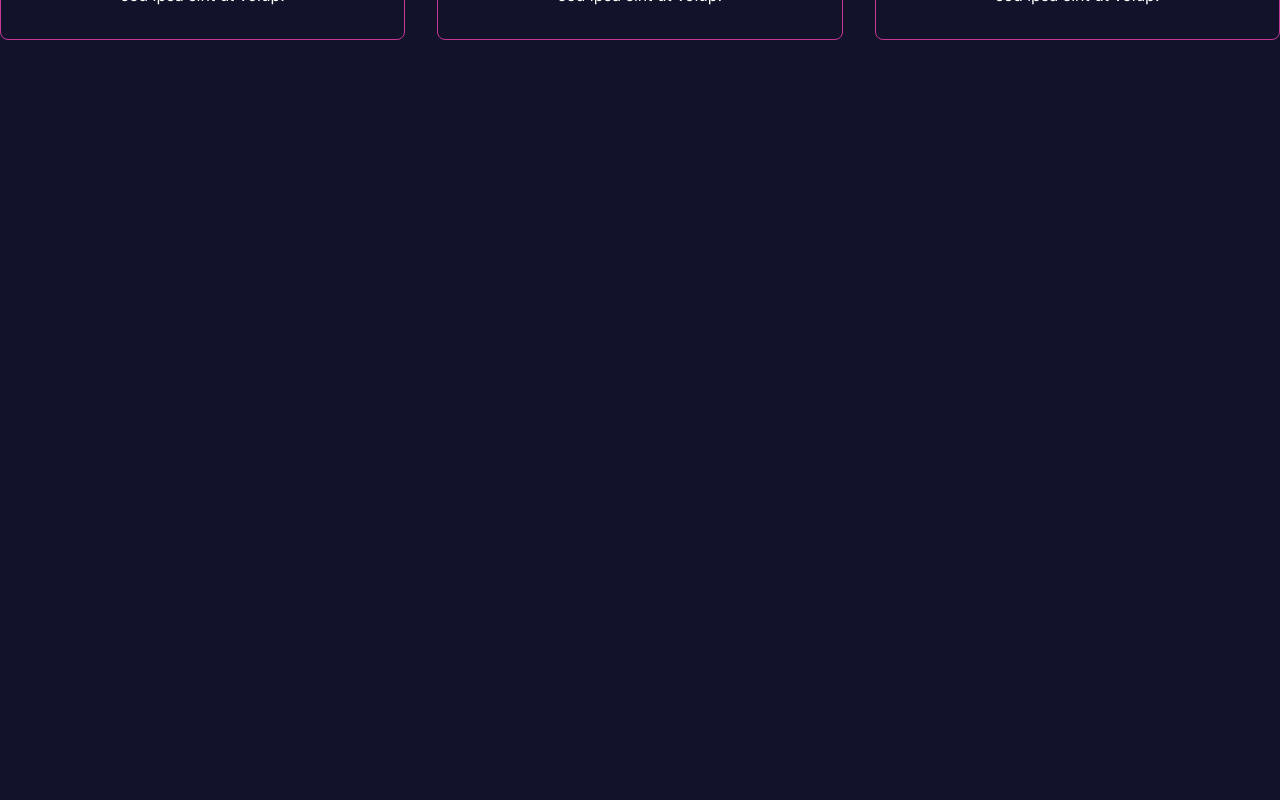
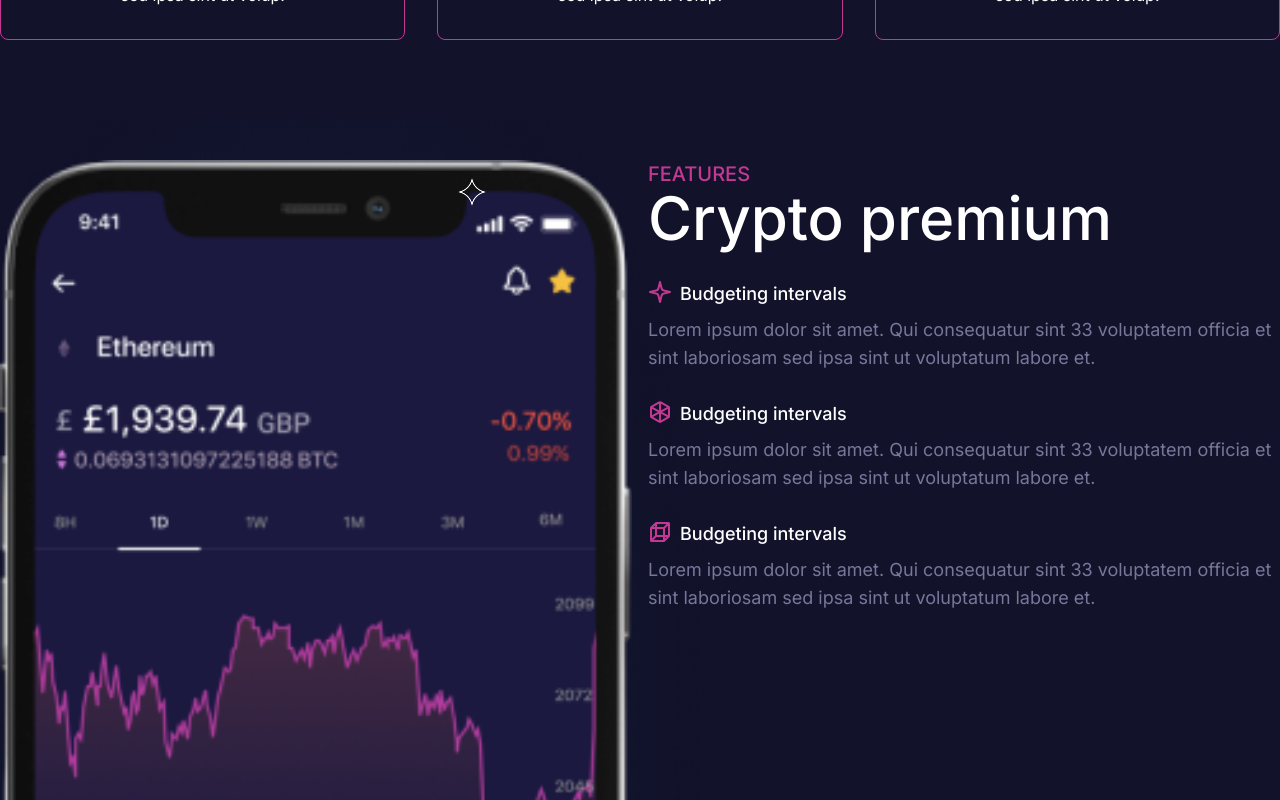
Before and after one commit to apufouzder/Crypto-landing-page-nextjs, a Next.js app: page / in a window 1280 px wide. Shown: the part 1740-2540 px from the top of the page. Before the commit the page ends 1860 px from the top, so only its background shows below. Built offline with nearby package versions, Linux system fonts and the light colour scheme.

Commit message:
Features section complete

```diff
--- a/src/app/page.js
+++ b/src/app/page.js
@@ -1,3 +1,4 @@
+import Features from '@/components/Features'
 import Navbar from '@/components/Navbar'
 import Services from '@/components/Services'
 import Sponsor from '@/components/Sponsor'
@@ -8,6 +9,7 @@ export default function Home() {
       <Navbar />
       <Sponsor />
       <Services />
+      <Features />
     </main>
   )
 }
--- /dev/null
+++ b/src/components/Features.jsx
@@ -0,0 +1,55 @@
+import Image from 'next/image';
+import React from 'react';
+import iPhonePic from '../../public/featureIphone.png';
+import headerBg from "../../public/headerBg.png";
+import startIcon from "../../public/startIcon.png";
+
+const Features = () => {
+    return (
+        <section className='container mx-auto relative pb-24 md:pt-10 pt-6'>
+            <Image className='absolute top-0 left-0 -z-50 h-full' src={headerBg} alt="" />
+            <div className="grid lg:grid-cols-2 grid-cols-1 gap-4">
+                <div className='flex justify-center relative mb-4 md:mb-0'>
+                    <Image src={iPhonePic} width="100%" height="100%" quality={100} alt='Feature Image' />
+                    <Image className='absolute lg:right-36 md:right-18 right-4 w-8 lg:top-4 top-0' src={startIcon} alt="Icon" />
+                    <Image className='absolute md:right-4 left-2 lg:left-24 bottom-20 w-12' src={startIcon} alt="Icon" />
+                </div>
+                <div>
+                    <div className='text-center md:text-start'>
+                        <h3 className='uppercase text-xl text-primary font-medium'>Features</h3>
+                        <h1 className='md:text-6xl text-4xl font-medium mb-8 '>Crypto premium</h1>
+                    </div>
+                    <div className='mb-7'>
+                        <div className='flex space-x-2'>
+                            <svg width="24" height="24" viewBox="0 0 24 24" fill="none" xmlns="http://www.w3.org/2000/svg">
+                                <path d="M11.9999 2.00232L10.6984 7.20831C10.4444 8.22417 10.3174 8.7321 10.053 9.14541C9.81903 9.511 9.50855 9.82147 9.14297 10.0554C8.72965 10.3199 8.22173 10.4469 7.20587 10.7008L1.99988 12.0023L7.20587 13.3038C8.22173 13.5578 8.72966 13.6848 9.14297 13.9492C9.50855 14.1832 9.81903 14.4936 10.053 14.8592C10.3174 15.2725 10.4444 15.7805 10.6984 16.7963L11.9999 22.0023L13.3014 16.7963C13.5553 15.7805 13.6823 15.2725 13.9468 14.8592C14.1807 14.4936 14.4912 14.1832 14.8568 13.9492C15.2701 13.6848 15.778 13.5578 16.7939 13.3038L21.9999 12.0023L16.7939 10.7008C15.778 10.4469 15.2701 10.3199 14.8568 10.0554C14.4912 9.82147 14.1807 9.511 13.9468 9.14541C13.6823 8.7321 13.5553 8.22417 13.3014 7.20831L11.9999 2.00232Z" stroke="#C23893" stroke-width="2" stroke-linecap="round" stroke-linejoin="round" />
+                            </svg>
+                            <p className='text-light text-lg font-medium mb-2'>Budgeting intervals</p>
+                        </div>
+                        <p className='text-secondary text-lg font-normal'>Lorem ipsum dolor sit amet. Qui consequatur sint 33 voluptatem officia et sint laboriosam sed ipsa sint ut voluptatum labore et.</p>
+                    </div>
+                    <div className='mb-7'>
+                        <div className='flex space-x-2'>
+                            <svg width="24" height="24" viewBox="0 0 24 24" fill="none" xmlns="http://www.w3.org/2000/svg">
+                                <path d="M11.9999 2.50228V12.0023M11.9999 12.0023L20.4999 7.27999M11.9999 12.0023L3.49988 7.27999M11.9999 12.0023V21.5023M20.4999 16.7245L12.7769 12.434C12.4933 12.2764 12.3515 12.1976 12.2013 12.1667C12.0684 12.1394 11.9313 12.1394 11.7984 12.1667C11.6483 12.1976 11.5065 12.2764 11.2229 12.434L3.49988 16.7245M20.9999 16.0608V7.94373C20.9999 7.60108 20.9999 7.42976 20.9494 7.27696C20.9047 7.14179 20.8317 7.01771 20.7352 6.91302C20.6262 6.79468 20.4764 6.71148 20.1769 6.54507L12.7769 2.43396C12.4933 2.27641 12.3515 2.19763 12.2013 2.16674C12.0684 2.13941 11.9313 2.13941 11.7984 2.16674C11.6483 2.19763 11.5065 2.27641 11.2228 2.43396L3.82285 6.54508C3.52333 6.71148 3.37356 6.79468 3.26451 6.91302C3.16804 7.01771 3.09503 7.14179 3.05036 7.27697C2.99988 7.42976 2.99988 7.60109 2.99988 7.94373V16.0608C2.99988 16.4035 2.99988 16.5748 3.05036 16.7276C3.09503 16.8628 3.16804 16.9869 3.26451 17.0915C3.37356 17.2099 3.52333 17.2931 3.82285 17.4595L11.2229 21.5706C11.5065 21.7282 11.6483 21.8069 11.7984 21.8378C11.9313 21.8652 12.0684 21.8652 12.2013 21.8378C12.3515 21.8069 12.4933 21.7282 12.7769 21.5706L20.1769 17.4595C20.4764 17.2931 20.6262 17.2099 20.7352 17.0915C20.8317 16.9869 20.9047 16.8628 20.9494 16.7276C20.9999 16.5748 20.9999 16.4035 20.9999 16.0608Z" stroke="#C23893" stroke-width="2" stroke-linecap="round" stroke-linejoin="round" />
+                            </svg>
+                            <p className='text-light text-lg font-medium mb-2'>Budgeting intervals</p>
+                        </div>
+                        <p className='text-secondary text-lg font-normal'>Lorem ipsum dolor sit amet. Qui consequatur sint 33 voluptatem officia et sint laboriosam sed ipsa sint ut voluptatum labore et.</p>
+                    </div>
+                    <div className='mb-7'>
+                        <div className='flex space-x-2'>
+                            <svg width="24" height="24" viewBox="0 0 24 24" fill="none" xmlns="http://www.w3.org/2000/svg">
+                                <path d="M20.4999 16.0023H7.99988M7.99988 16.0023V3.50232M7.99988 16.0023L3.49988 20.5023M3.49988 8.00232H15.9999M15.9999 8.00232V20.5023M15.9999 8.00232L20.4999 3.50232M20.9999 15.3396V3.80232C20.9999 3.52229 20.9999 3.38228 20.9454 3.27532C20.8974 3.18124 20.821 3.10475 20.7269 3.05682C20.6199 3.00232 20.4799 3.00232 20.1999 3.00232H8.66262C8.41803 3.00232 8.29573 3.00232 8.18065 3.02995C8.07861 3.05445 7.98107 3.09485 7.89159 3.14968C7.79068 3.21152 7.7042 3.298 7.53125 3.47095L3.46851 7.53369C3.29556 7.70664 3.20908 7.79312 3.14724 7.89403C3.09241 7.98351 3.052 8.08105 3.02751 8.18309C2.99988 8.29817 2.99988 8.42047 2.99988 8.66506V20.2023C2.99988 20.4823 2.99988 20.6224 3.05437 20.7293C3.10231 20.8234 3.1788 20.8999 3.27288 20.9478C3.37984 21.0023 3.51985 21.0023 3.79988 21.0023H15.3371C15.5817 21.0023 15.704 21.0023 15.8191 20.9747C15.9211 20.9502 16.0187 20.9098 16.1082 20.855C16.2091 20.7931 16.2956 20.7066 16.4685 20.5337L20.5312 16.4709C20.7042 16.298 20.7907 16.2115 20.8525 16.1106C20.9073 16.0211 20.9478 15.9236 20.9722 15.8216C20.9999 15.7065 20.9999 15.5842 20.9999 15.3396Z" stroke="#C23893" stroke-width="2" stroke-linecap="round" stroke-linejoin="round" />
+                            </svg>
+                            <p className='text-light text-lg font-medium mb-2'>Budgeting intervals</p>
+                        </div>
+                        <p className='text-secondary text-lg font-normal'>Lorem ipsum dolor sit amet. Qui consequatur sint 33 voluptatem officia et sint laboriosam sed ipsa sint ut voluptatum labore et.</p>
+                    </div>
+                </div>
+            </div>
+        </section>
+    );
+};
+
+export default Features;
--- a/src/components/Navbar.jsx
+++ b/src/components/Navbar.jsx
@@ -19,7 +19,7 @@ const Navbar = () => {
 
     return (
         <>
-            <header className=''>
+            <header className='mb-4 lg:mb-0'>
                 <nav className="relative container mx-auto flex justify-between items-center py-10">
                     <a className='flex text-xl font-medium items-end gap-2' href="/">
                         <Image width={35} height={35} quality={100} src={Logo} alt="Logo" />
--- a/src/components/Services.jsx
+++ b/src/components/Services.jsx
@@ -1,5 +1,6 @@
 "use client"
 import React from 'react';
+import { FiEye } from 'react-icons/fi';
 import { GiWallet } from "react-icons/gi";
 
 
@@ -14,7 +15,7 @@ const data = [
         id: 2,
         title: "Connect wallet & exchanges",
         desc: "Lorem ipsum dolor sit amet. Qui consequatur sint 33 voluptatem officia et sint laboriosam sed ipsa sint ut volup.",
-        icon: <GiWallet className='mx-auto' />,
+        icon: <FiEye className='mx-auto' />,
     },
     {
         id: 3,
```
Also changed, not shown: public/featureIphone.png (added).
